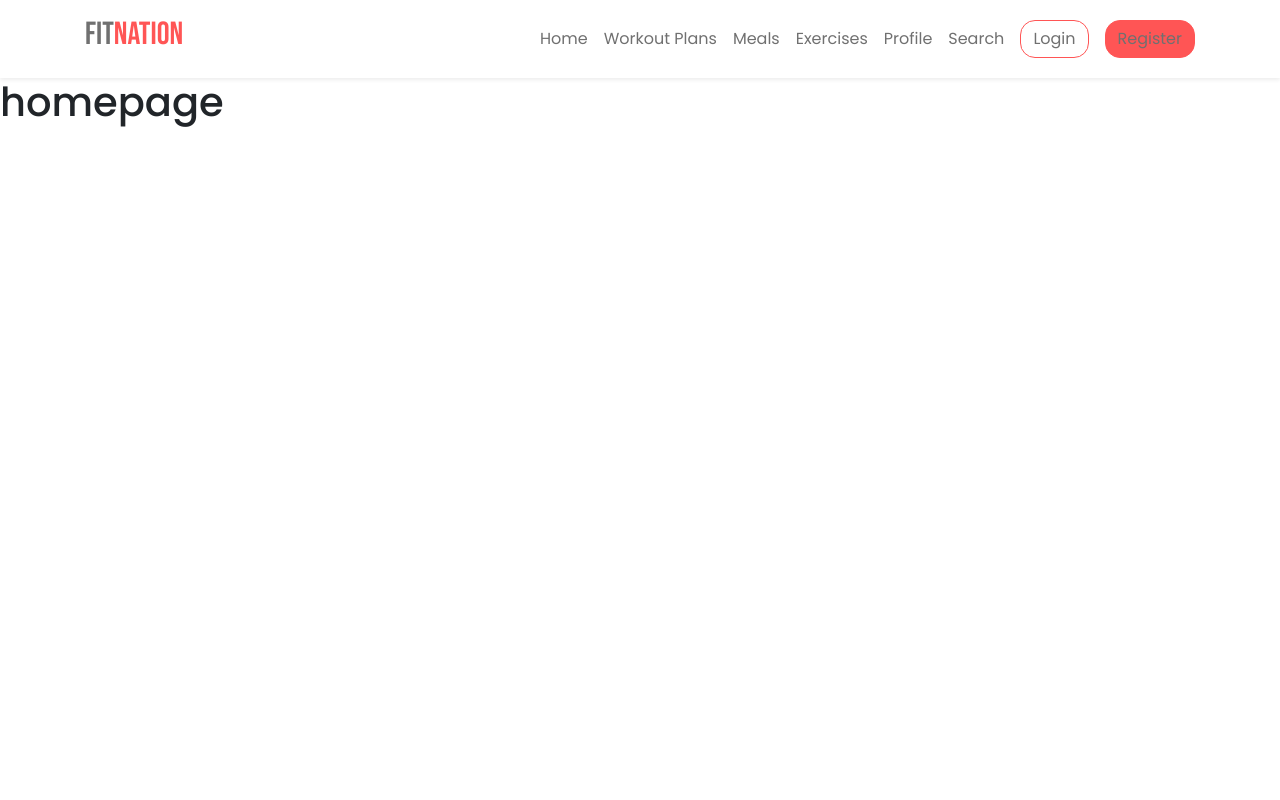
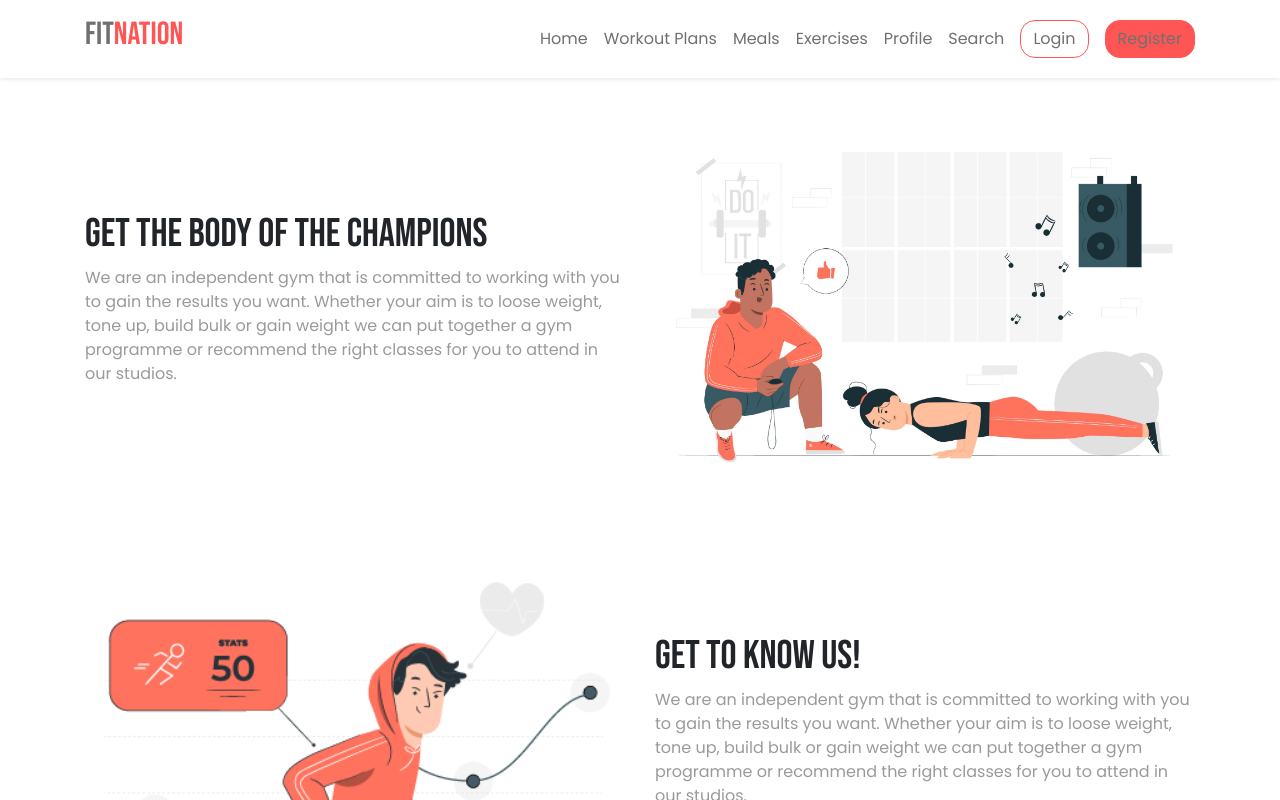
Before and after one commit to 7asebat/FitNationFrontend, a Vue app: page / in a window 1280 px wide. Shown: the top 800 px of the page. Built offline with nearby package versions, Linux system fonts and the light colour scheme.

Commit message:
Add homepage basic structure

```diff
--- a/src/components/common/ImageText.vue
+++ b/src/components/common/ImageText.vue
@@ -6,7 +6,18 @@
     >
       <div class="d-flex h-100 flex-column justify-content-center mb-3">
         <h1 class="c-image-text-title">{{ title }}</h1>
-        <p class="text-secondary">{{ description }}</p>
+        <p class="text-secondary" v-if="typeof description === 'string'">
+          {{ description }}
+        </p>
+        <div v-else>
+          <p
+            class="text-secondary"
+            v-for="(paragraph, idx) in description"
+            :key="idx"
+          >
+            {{ paragraph }}
+          </p>
+        </div>
         <div class="c-image-text-actions">
           <router-link
             v-if="secondaryButtonText !== undefined"
@@ -36,7 +47,7 @@
 export default {
   props: {
     title: String,
-    description: String,
+    description: [String, Array],
     primaryButtonText: String,
     primaryButtonRoute: String,
     secondaryButtonText: String,
--- a/src/views/Index.vue
+++ b/src/views/Index.vue
@@ -1,5 +1,28 @@
 <template>
-  <div>
-    <h1>homepage</h1>
+  <div class="container">
+    <ImageText
+      title="Get the body of the champions"
+      imgSrc="workoutsHeader.png"
+      description="We are an independent gym that is committed to working with you to gain the results you want. Whether your aim is to loose weight, tone up, build bulk or gain weight we can put together a gym programme or recommend the right classes for you to attend in our studios."
+    />
+
+    <ImageText
+      title="Get to know us!"
+      imgSrc="Login.png"
+      :description="[
+        'We are an independent gym that is committed to working with you to gain the results you want. Whether your aim is to loose weight, tone up, build bulk or gain weight we can put together a gym programme or recommend the right classes for you to attend in our studios.',
+        'Our members benefit from a free gym programme and review every month, free studio classes and price reductions on our personal training sessions. As a member you can also access our pool and tennis courts for free and have priority for booking any of the pre-book activities, classes or sessions that we run.',
+        'If you don’t want to commit to being a member you can still use all of our facilities but you will need to have an induction session before using the facilities to ensure that Health and Safety requirements are met – you don’t want to injure yourself on your first visit and ruin all your good intentions!',
+      ]"
+      imagePosition="left"
+    />
   </div>
 </template>
+
+<script>
+export default {
+  components: {
+    ImageText: () => import("@/components/common/ImageText.vue"),
+  },
+};
+</script>
```
